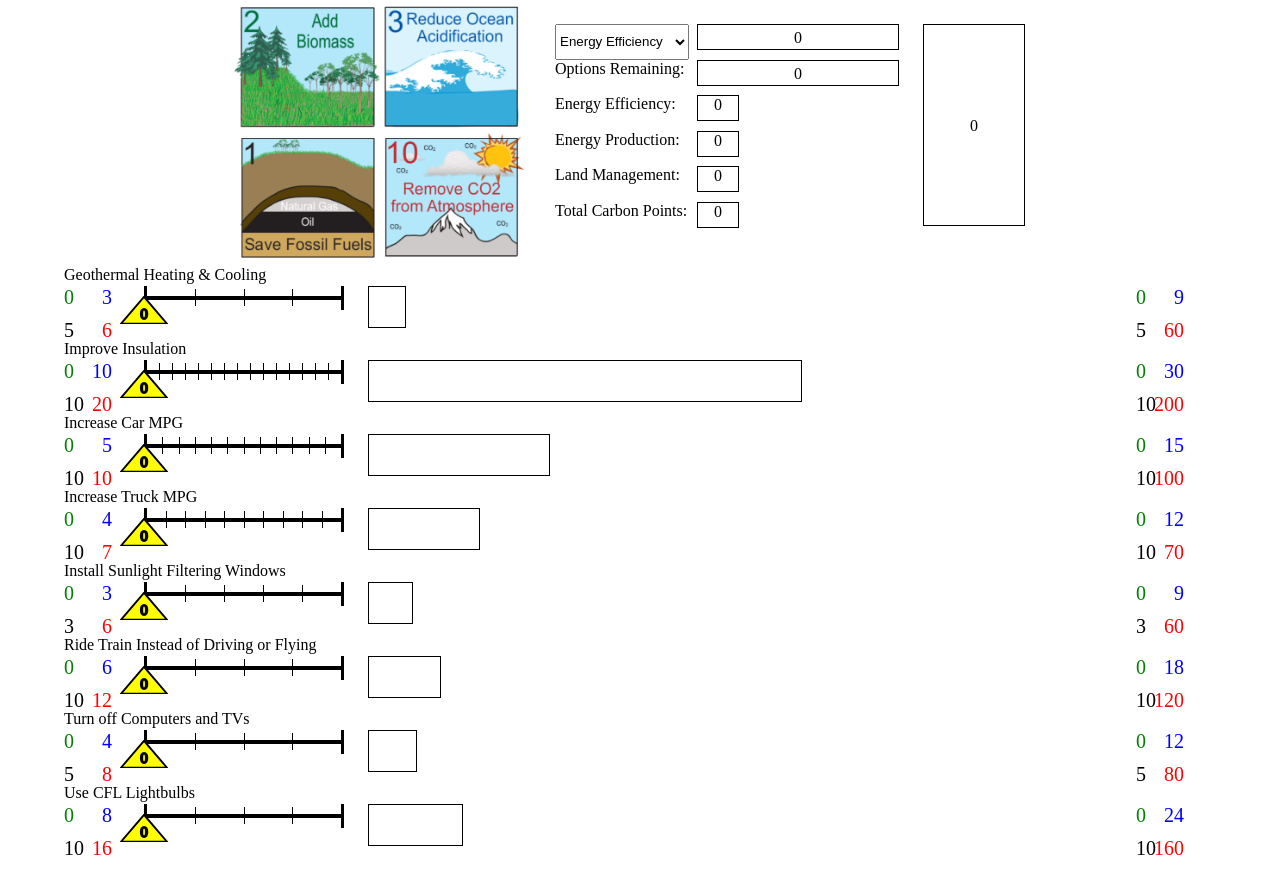
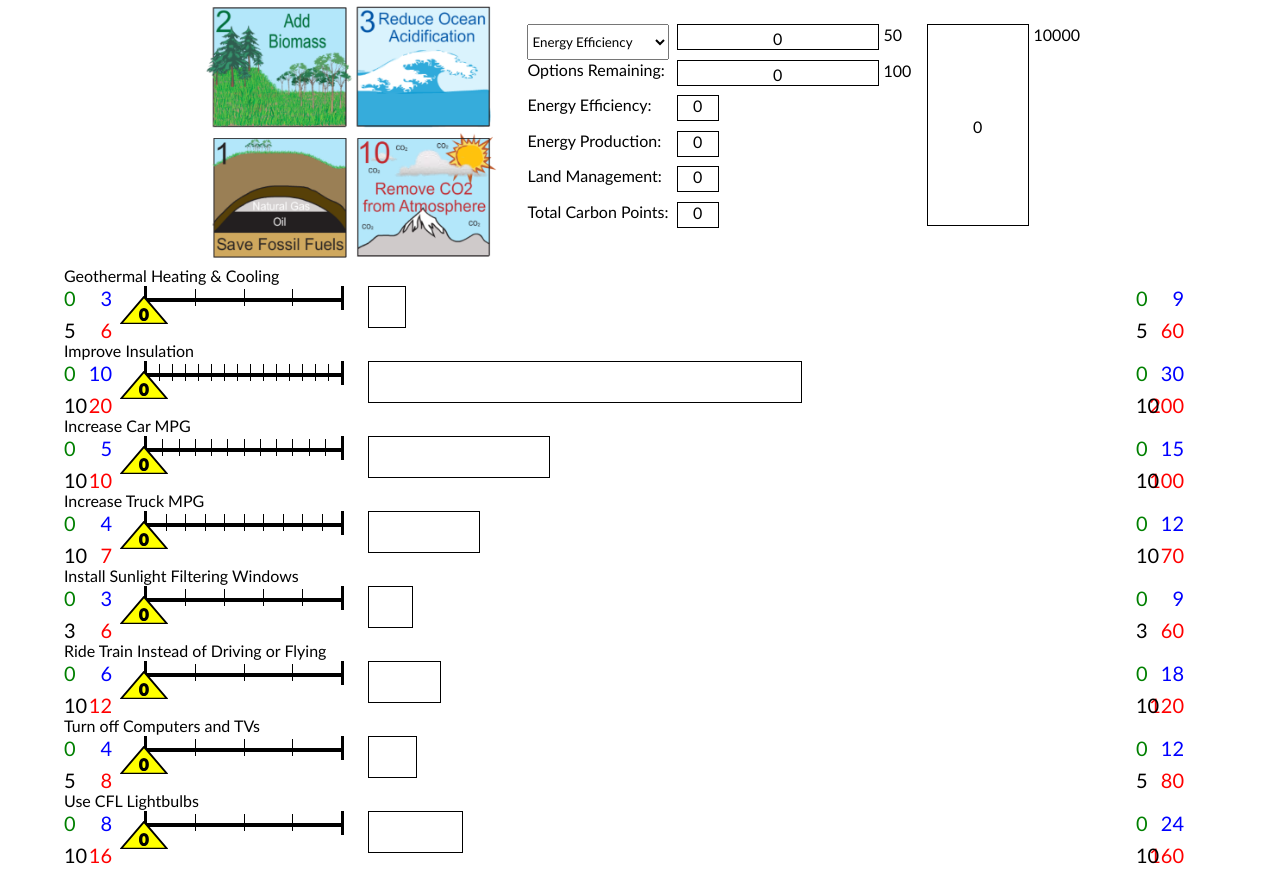
Before and after one commit to ryan-kustaborder/CarbonGame, a React (Create React App) app in the folder carbon-app/: page / in a window 1280 px wide. Built offline with nearby package versions, Linux system fonts and the light colour scheme.

Commit message:
Added max value to progress bar

```diff
--- a/carbon-app/src/ProgressBar.jsx
+++ b/carbon-app/src/ProgressBar.jsx
@@ -29,7 +29,8 @@ export default function ProgressBar(props) {
     return (
         <div className={classStyle} ref={outer}>
             <div ref={inner}></div>
-            <p>{props.Value}</p>
+            <p className="max">{props.Max}</p>
+            <p className="value">{props.Value}</p>
         </div>
     );
 }
--- a/carbon-app/src/index.scss
+++ b/carbon-app/src/index.scss
@@ -1,6 +1,9 @@
 * {
     margin: 0;
     padding: 0;
+
+    font-family: "Gill Sans", "Gill Sans MT", Calibri, "Trebuchet MS",
+        sans-serif;
 }
 
 .App {
@@ -168,6 +171,7 @@
     display: flex;
     flex-direction: column;
     justify-content: flex-end;
+    margin-right: 24px;
 
     position: relative;
 
@@ -184,12 +188,19 @@
         background-color: green;
     }
 
-    & > p {
+    & > .value {
         position: absolute;
         top: calc(50% - 8px);
         width: 100%;
         text-align: center;
         z-index: 1000;
+    }
+
+    & > .max {
+        position: absolute;
+        top: 0;
+        right: -96px;
+        width: 90px;
     }
 }
 
```
